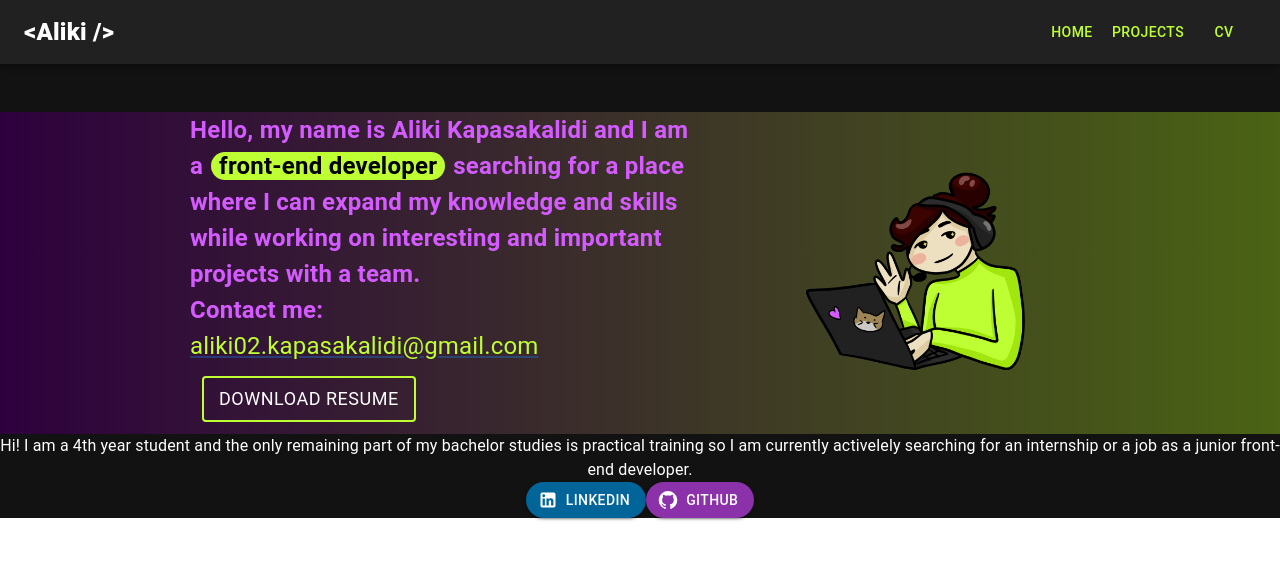
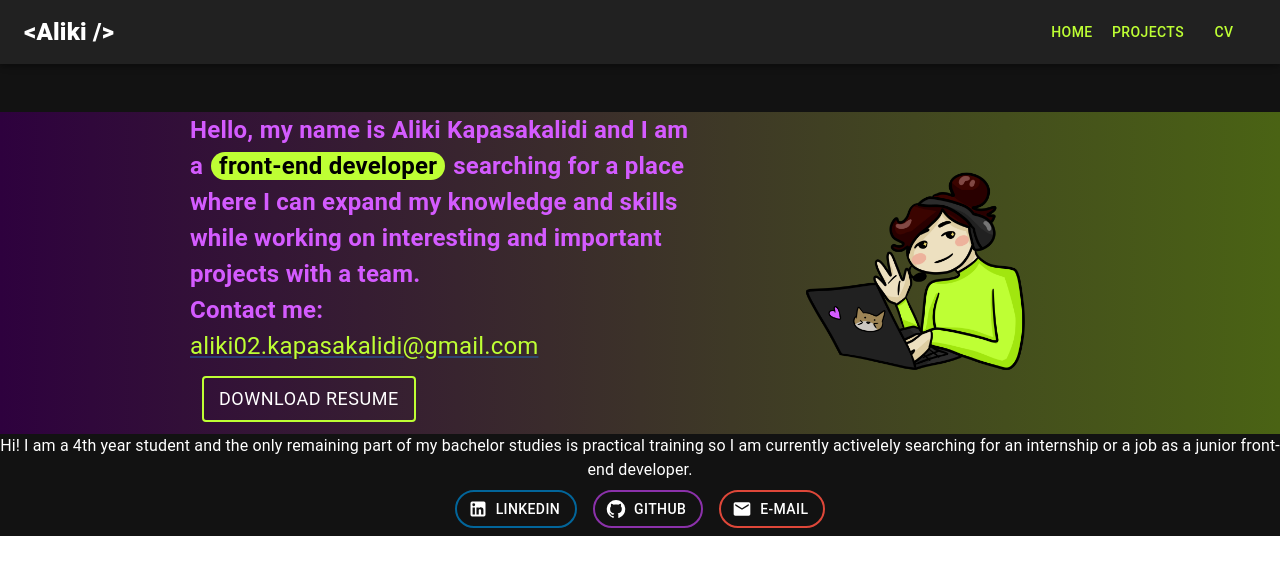
Before and after one commit to AlikiKap/portfolio_website, a React (Create React App) app: page / in a window 1280 px wide. Shown: the top 574 px of the page. Built offline with nearby package versions, Linux system fonts and the light colour scheme.

Commit message:
Buttons style was changed

```diff
--- a/src/components/Footer.tsx
+++ b/src/components/Footer.tsx
@@ -1,6 +1,7 @@
 import { Button, Stack } from '@mui/material';
 import LinkedInIcon from '@mui/icons-material/LinkedIn';
 import GitHubIcon from '@mui/icons-material/GitHub';
+import EmailIcon from '@mui/icons-material/Email';
 
 
 import React from 'react'
@@ -12,8 +13,9 @@ function Footer() {
             justifyContent="center"
             alignItems="center"
             flexDirection="row">
-        <Button variant='contained' startIcon={<LinkedInIcon/>} style={{background: '#02659a', borderRadius: '32px'}} href='https://www.linkedin.com/in/aliki-kapasakalidi-921891203'>LINKEDIN</Button>
-        <Button variant='contained' startIcon={<GitHubIcon/>} style={{background: '#8b31aa', borderRadius: '32px'}} href='https://github.com/AlikiKap '>GITHUB</Button>
+        <Button variant='outlined' startIcon={<LinkedInIcon/>} style={{border:'2px solid #02659a', borderRadius: '32px', margin:'8px', color: 'white'}} href='https://www.linkedin.com/in/aliki-kapasakalidi-921891203'>LINKEDIN</Button>
+        <Button variant='outlined' startIcon={<GitHubIcon/>} style={{border:'2px solid #8b31aa', borderRadius: '32px', margin:'8px', color: 'white'}} href='https://github.com/AlikiKap '>GITHUB</Button>
+        <Button variant='outlined' startIcon={<EmailIcon/>} style={{border:'2px solid #de4739',borderRadius: '32px', margin:'8px', color: 'white'}} href='mailto:aliki02.kapasakalidi@gmail.com'>E-MAIL</Button>
     </Stack>
     </>
   )
```
